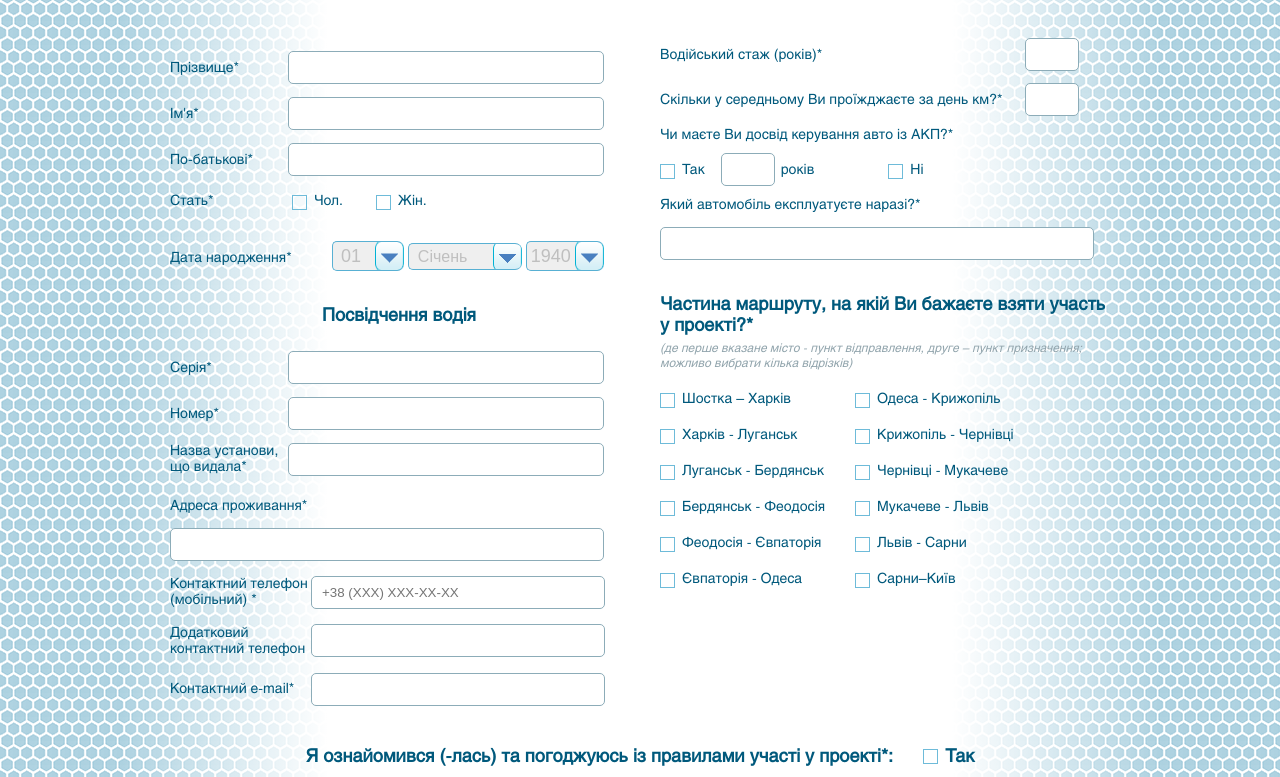
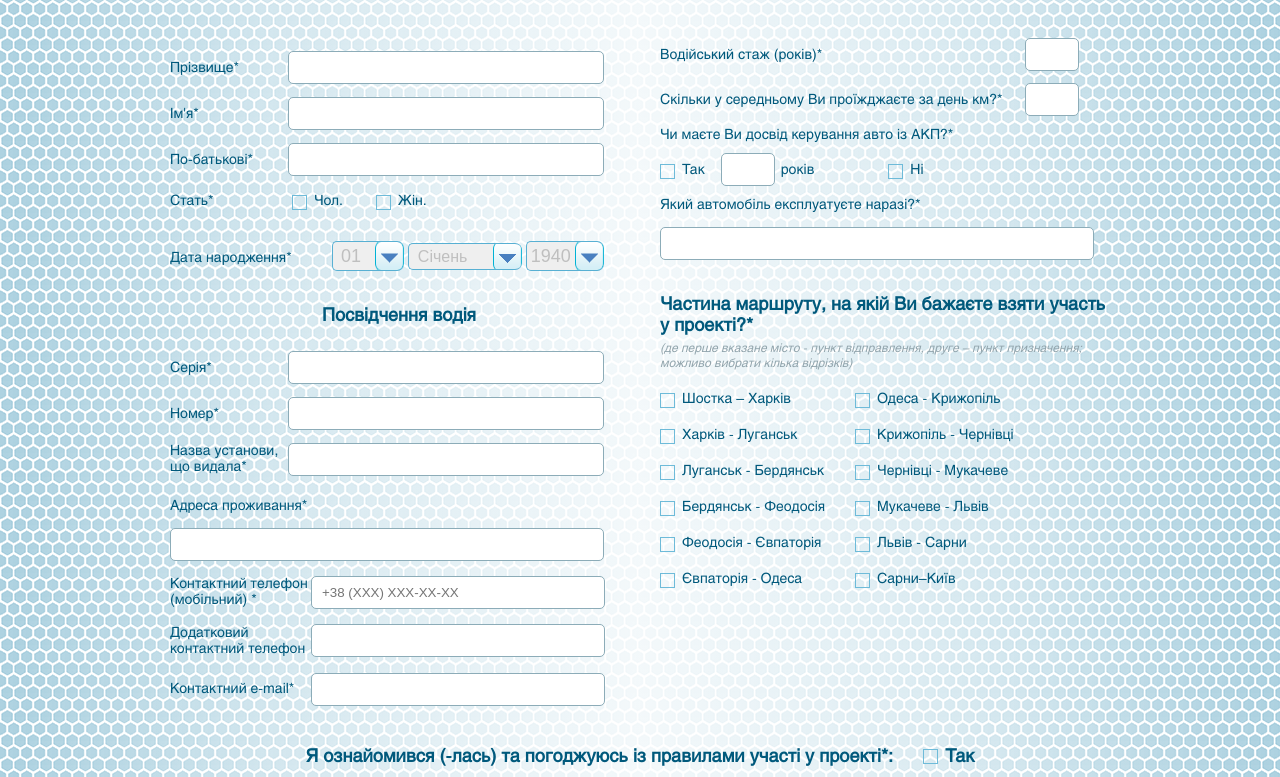
Before and after one commit to andriuhakrava/autozaz, a plain HTML site: page index.html in a window 1280 px wide. Shown: the part 339-1116 px from the top of the page. Drawn offline with Linux system fonts and the light colour scheme.

Commit message:
add background shadow

```diff
--- a/css/styles.css
+++ b/css/styles.css
@@ -20,6 +20,7 @@ body {
 	margin: 0;
 	padding: 0;
 	font-family: 'HeliosC', Arial, Helvetica, sans-serif;
+	overflow-x: hidden;
 }
 
 h2 {
@@ -51,9 +52,24 @@ header {
 }
 
 .container {
+	position: relative;
 	max-width: 1040px;
 	margin: 0 auto;
-	background: linear-gradient(to right, transparent 0%, #ffffff 20%, #ffffff 50%, #ffffff 80%, transparent 100%);
+	background: linear-gradient(to right, transparent, rgba(255, 255, 255, 0.3), transparent);
+	/*background: linear-gradient(to right, transparent 0%, #ffffff 20%, #ffffff 50%, #ffffff 80%, transparent 100%);*/
+}
+
+.container:before {
+	content: '';
+	position: absolute;
+	left: -100px;
+	right: -100px;
+	height: 100%;
+	background: linear-gradient(to right, transparent, rgba(255, 255, 255, 0.4) 20%, rgba(255, 255, 255, 0.8) 50%, rgba(255, 255, 255, 0.4) 80%, transparent);
+}
+.container > * {
+	position: relative;
+	z-index: 2;
 }
 
 .logo_am {
--- a/index.html
+++ b/index.html
@@ -2,6 +2,7 @@
 <html>
 	<head>
 		<meta charset="utf-8">
+		<meta name="viewport" content="width=device-width, initial-scale=1">
 		<title>Autozaz</title>
 		<link rel="stylesheet" type="text/css" href="css/styles.css">
 	</head>
```
